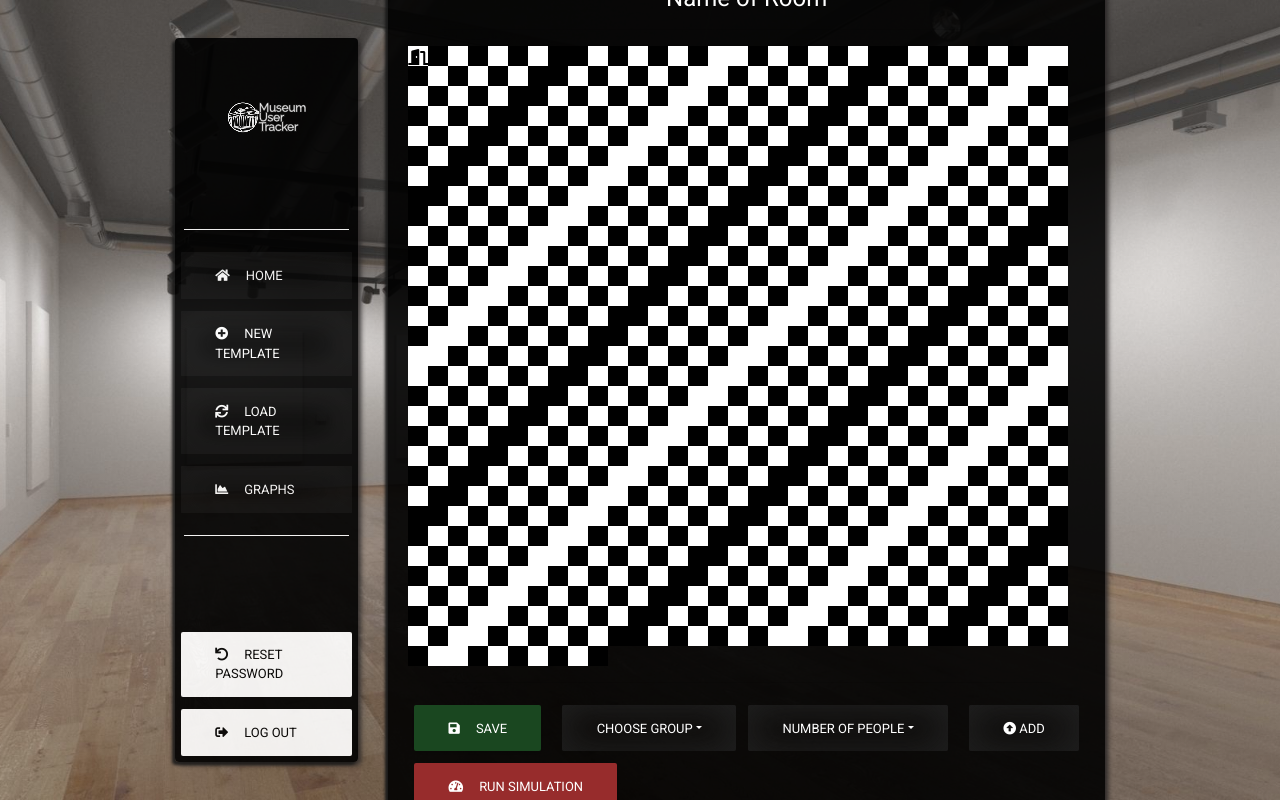
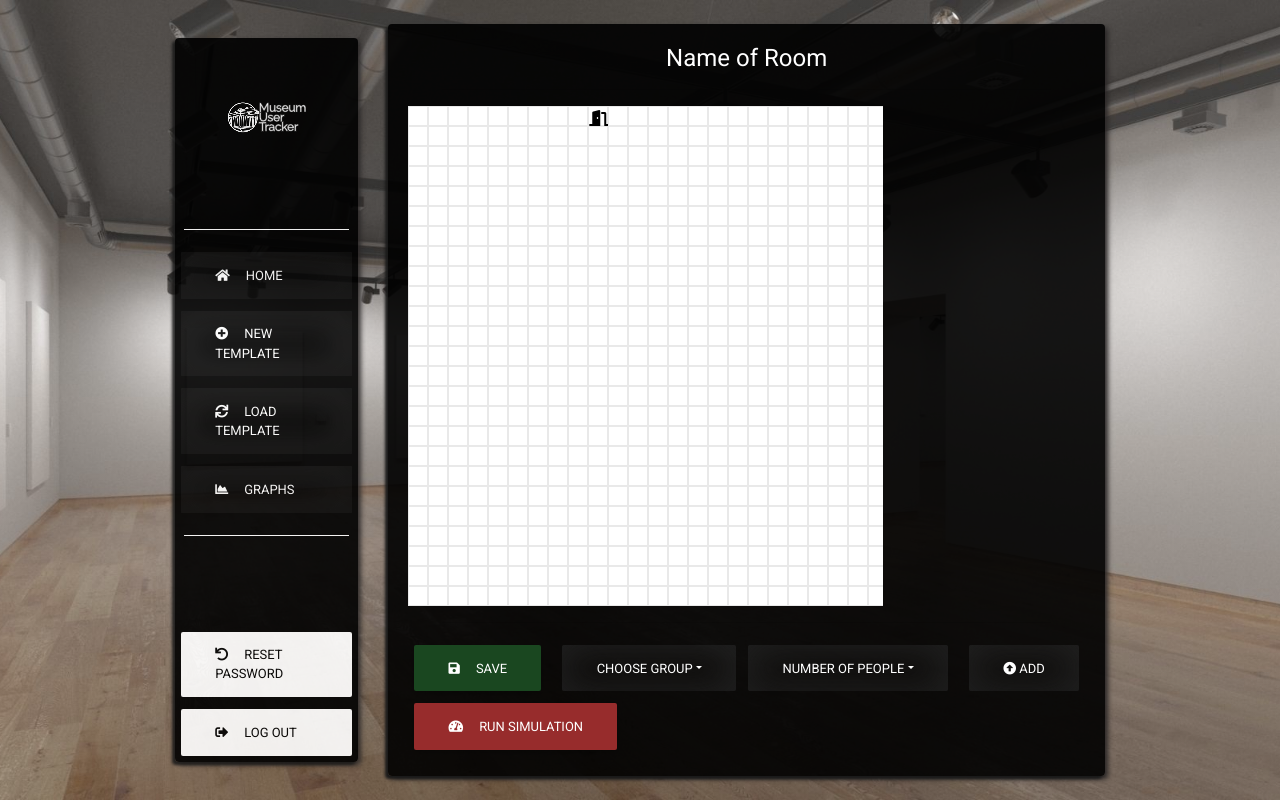
Before and after one commit to AdonisAgelis/thesis-project, a React (Create React App) app in the folder frontend/: page /profile in a window 1280 px wide. Both pictures are taken after a click on the button "NEW TEMPLATE". Built offline with nearby package versions, Linux system fonts and the light colour scheme.

Commit message:
One Step at a Time

```diff
--- a/frontend/src/columnsProfile.component.js
+++ b/frontend/src/columnsProfile.component.js
@@ -17,6 +17,7 @@ import Room from "./room.component";
 import Background from "./columnsback.jpg";
 import Buttons from "./buttons.component";
 import logo from "./logo.png";
+import DnDIcons from "./dndIcons.component";
 
 const ColumnsProfile = (props) => {
   const [columnProp, setColumnProp] = useState(props);
@@ -78,11 +79,12 @@ const ColumnsProfile = (props) => {
               </MDBCardTitle>
               <hr style={{ width: "90%", marginLeft: "5%" }} />
               <MDBCardText style={{ textAlign: "center" }}></MDBCardText>
-
-              <div id="item1">
-                <Room itemPosition={[0, 0]} />
+              <div className="workspace-container">
+                <div id="item1">
+                  <Room itemPosition={[1, 1]} />
+                </div>
+                <div id="item2"></div>
               </div>
-              <div id="item2"></div>
 
               <hr style={{ width: "90%", marginLeft: "5%" }} />
               <div
--- a/frontend/src/profile.css
+++ b/frontend/src/profile.css
@@ -115,28 +115,21 @@
 }
 
 .workspace-container {
+  width: 100%;
+  height: 100%;
   display: grid;
-  grid-template-columns: auto auto auto auto auto auto;
+  grid-template-columns: repeat(2, auto);
   grid-gap: 10px;
-  background-color: rgba(0, 0, 0, 0);
-
-  height: 49vh;
 }
 
-.workspace-container > div {
-  background-color: white;
-  text-align: center;
-
-  font-size: 30px;
-}
-
-#item1 {
-  grid-column: 1/6;
+.workspace-container #item1 {
   overflow: hidden;
 }
 
 #item2 {
-  background-color: rgba(0, 0, 0, 0);
+  background-color: rgba(255, 255, 255, 0);
+  border-radius: 3px;
+  width: 12rem;
 }
 
 .vl {
--- a/frontend/src/room.component.js
+++ b/frontend/src/room.component.js
@@ -5,7 +5,7 @@ import DnDIcons from "./dndIcons.component";
 const renderSquare = (i, [itemX, itemY]) => {
   const x = i % 8;
   const y = Math.floor(i / 8);
-  const black = (x + y) % 2 === 1;
+  const black = (x + y) % 2 !== 1;
   const isItemHere = x === itemX && y === itemY;
   const piece = isItemHere ? <DnDIcons role="entrance" /> : null;
 
@@ -29,9 +29,9 @@ export default function Room({ itemPosition }) {
       style={{
         width: "100%",
         height: "100%",
-        display: "flex",
-        flexWrap: "wrap",
-        flexBasis: "1px",
+        display: "grid",
+        gridTemplateColumns: "repeat(40, [col] 20px)",
+        overflow: "scroll",
       }}
     >
       {squares}
--- a/frontend/src/square.component.js
+++ b/frontend/src/square.component.js
@@ -7,8 +7,8 @@ import React, {
 import DnDIcons from "./dndIcons.component";
 
 export default function Square({ black, children }) {
-  const fill = black ? "black" : "white";
-  const stroke = black ? "white" : "black";
+  const fill = "white"; /*? "grey" : "white"*/
+  const stroke = "black"; /*? "white" : "grey"*/
   // const [itemProp, setItemProp] = useState(props);
   return (
     <div
@@ -17,6 +17,7 @@ export default function Square({ black, children }) {
         color: stroke,
         width: "20px",
         height: "20px",
+        border: "rgba(40, 40, 40, 0.1) solid 1px",
       }}
     >
       {children}
```
